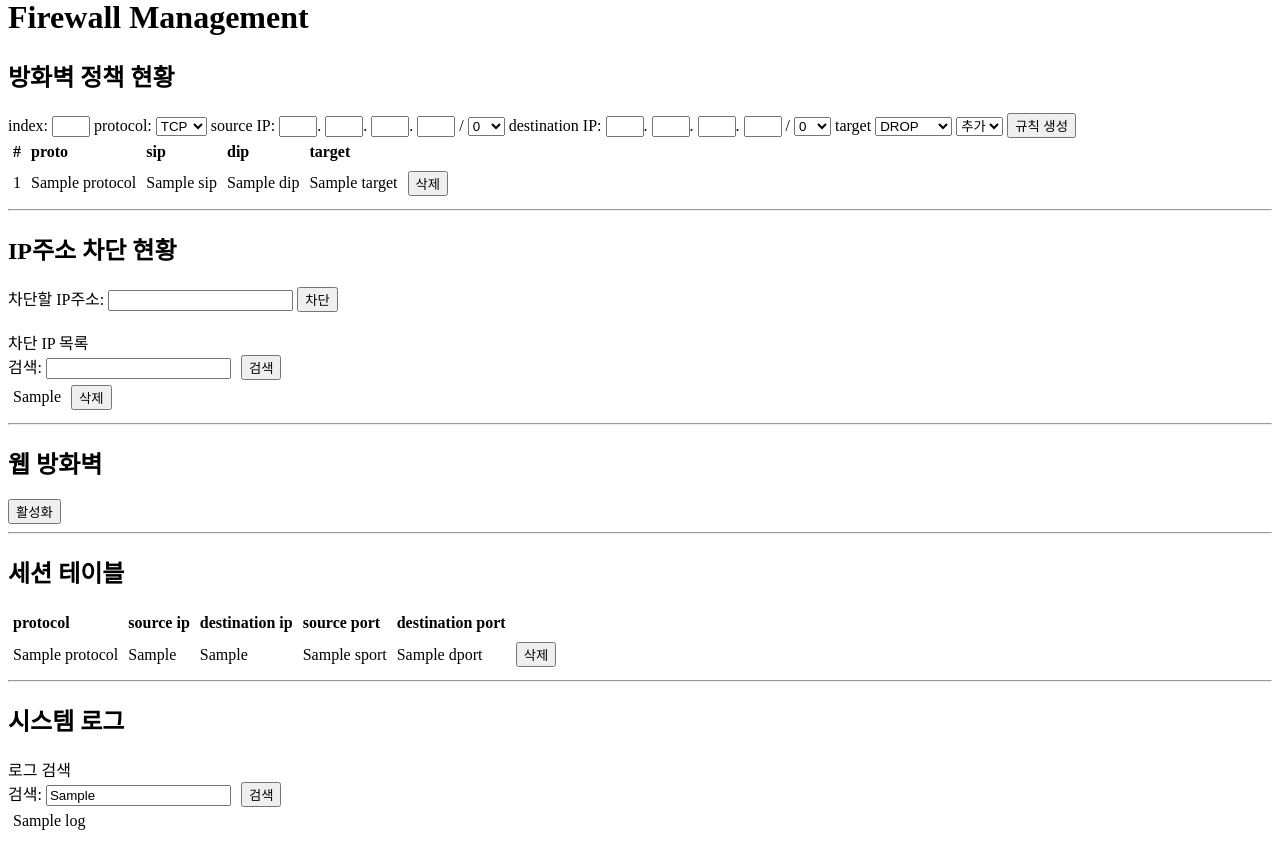
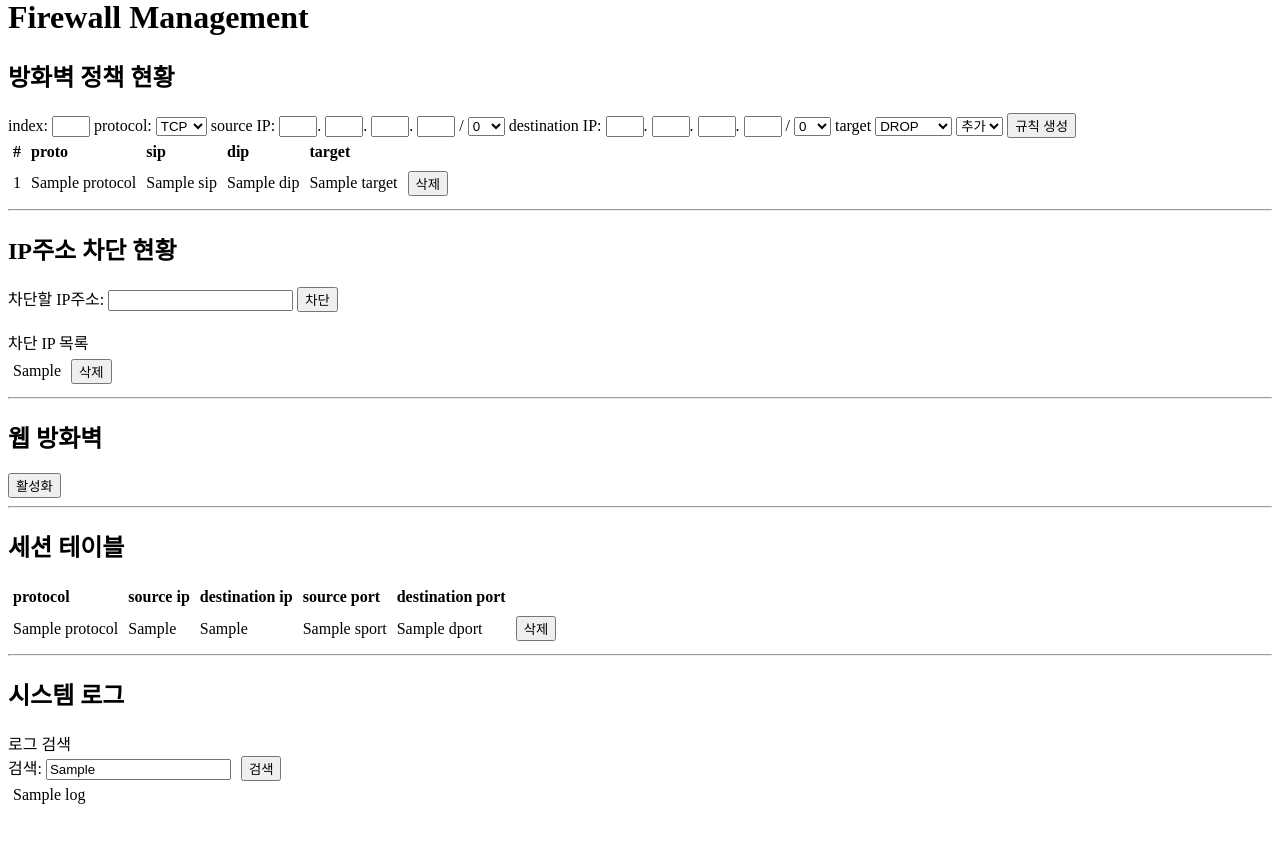
Before and after one commit to BOB12-Dev-jason/myFireWall, a Flask app: template templates/index.html in a window 1280 px wide. Shown: the part 22-865 px from the top of the page. After the commit the page ends 826 px from the top, so only its background shows below. Run offline with Flask 3, Linux system fonts and the light colour scheme; the template is opened without the code that fills it: most values are stand-ins (such as "Sample title", 1, 10 or a date in 2020).

Commit message:
feat - remove search ip

```diff
--- a/app.py
+++ b/app.py
@@ -112,10 +112,6 @@ def active_webfw():
     return redirect("/")
 
 
-@app.route("/search_ip/<search_ip>", methods=["GET"])
-def search_ip(search_ip):
-    return redirect("/")
-
 
 @app.route("/remove_connect/<protocol>/<sport>/<dport>", methods=["POST"])
 def remove_connect(protocol, sport, dport):
--- a/templates/index.html
+++ b/templates/index.html
@@ -146,13 +146,6 @@
     <table>
         <thead>
             <tr>차단 IP 목록
-                <br>
-                <!-- IP주소 검색 -->
-                <form action="/search_ip" method="GET">
-                    <label for="search_ip">검색: </label>
-                    <input type="text" id="search_ip" name="search_ip" style="margin-right: 10px;">
-                    <button type="submit">검색</button>
-                </form>
             </tr>
         </thead>
         <tbody>
```
